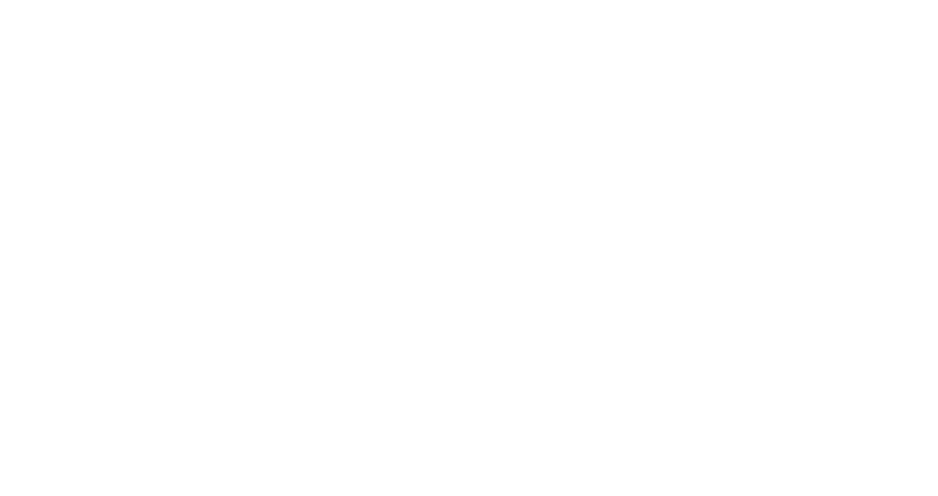
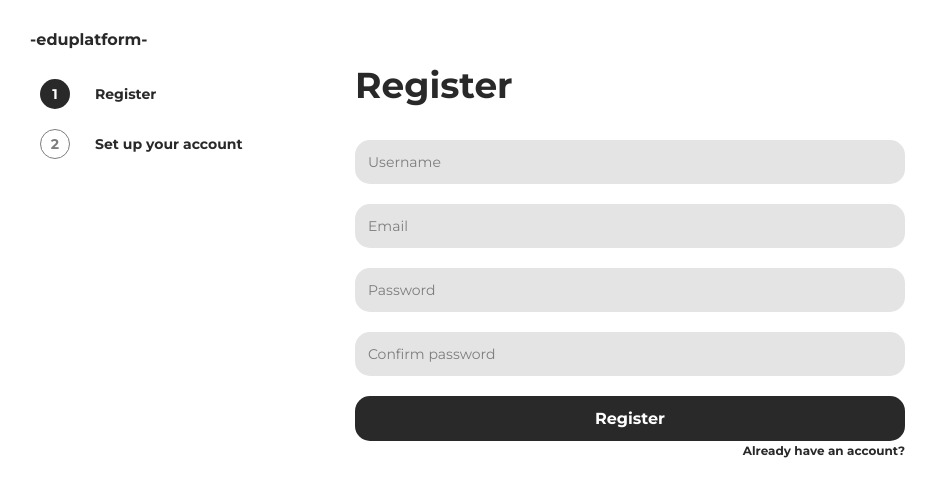
Before and after one commit to drivereduplatform/eduplatform-frontend, a React (Create React App) app: page /register in a window 1280 px wide. Shown: the top 496 px of the page, without its empty margins (0-938 px from the left). Built offline with nearby package versions, Linux system fonts and the light colour scheme.

Commit message:
added register page, setStep bug fix, working steps

```diff
--- a/public/index.html
+++ b/public/index.html
@@ -5,9 +5,6 @@
   <meta name="viewport" content="width=device-width, initial-scale=1" />
   <title>Edu Platform</title>
   <link rel="shortcut icon" href="./favicon.png">
-  <link rel="apple-touch-icon" sizes="180x180" href="/apple-touch-icon.png">
-  <link rel="icon" type="image/png" sizes="32x32" href="/favicon-32x32.png">
-  <link rel="icon" type="image/png" sizes="16x16" href="/favicon-16x16.png">
   <meta name="msapplication-TileColor" content="#da532c">
   <meta name="theme-color" content="#ffffff">
 </head>
--- a/src/App.jsx
+++ b/src/App.jsx
@@ -2,15 +2,14 @@ import { BrowserRouter, Route, Routes } from 'react-router-dom'
 import './style-global.css'
 import './style-main.css'
 import Login from './screens/Login';
+import Register from './screens/Register';
 
 function App() {
   return (
     <BrowserRouter>
       <Routes>
-        <Route exact path="/register">
-
-        </Route>
-        <Route path="/login" element={<Login />} />
+        <Route exact path="/register" element={<Register />} />
+        <Route exact path="/login" element={<Login />} />
       </Routes>
     </BrowserRouter>
   );
--- a/src/comp/register/Sidebar.jsx
+++ b/src/comp/register/Sidebar.jsx
@@ -1,6 +1,44 @@
-function Sidebar() {
-    return(
-        null
+function Sidebar({ step, language }) {
+
+    const stepItems = [
+        {
+            step: language.register.steps.registerAccount
+        },
+        {
+            step: language.register.steps.setupAccount
+        }
+    ]
+
+    return (
+        <aside>
+            <div className="aside-inner mini-inner">
+                <div className="aside-top">
+                    <div className="aside-logo">
+                        <h1>-eduplatform-</h1>
+                    </div>
+                </div>
+                <div className="aside-bottom">
+                    <div className="aside-steps">
+                        {
+                            stepItems.map((stepItem, key) => (
+                                <div key={key} className="aside-step">
+                                    <div className="aside-step-left">
+                                        <div className={step === (key + 1) ? 'aside-step-circle active' : 'aside-step-circle'}>
+                                            <h1>{key + 1}</h1>
+                                        </div>
+                                    </div>
+                                    <div className="aside-step-right">
+                                        <div className="aside-step-title link">
+                                            <h1>{stepItem.step}</h1>
+                                        </div>
+                                    </div>
+                                </div>
+                            ))
+                        }
+                    </div>
+                </div>
+            </div>
+        </aside>
     )
 }
 
--- /dev/null
+++ b/src/comp/register/StepOne.jsx
@@ -0,0 +1,69 @@
+import { Link } from "react-router-dom";
+import { useState } from "react";
+import axios from 'axios'
+import api from '../../configs/api'
+
+function StepOne({ language, setStep }) {
+
+    const [username, setUsername] = useState('')
+    const [password, setPassword] = useState('')
+    const [email, setEmail] = useState('')
+    const [confirmPassword, setConfirmPassword] = useState('')
+    const [lang, setLang] = useState('')
+
+
+    function registerRequest(e) {
+        setLang(language)
+        e.preventDefault()
+        if (password === confirmPassword) {
+            axios.post(`${api.api_url}/register`, {
+                username: username,
+                email: email,
+                password: password,
+                lang: lang
+            }).then(response => {
+                console.log(response);
+            })
+        } else {
+            // notification error
+        }
+        // то что снизу должно делатся поссле респонс саксес если что но пока так
+        setStep(2)
+        setUsername('')
+        setPassword('')
+        setEmail('')
+        setConfirmPassword('')
+    }
+
+    return (
+        <section className="register">
+            <div className="container">
+                <div className="register-inner inner">
+                    <div className="register-title title">
+                        <h1>{language.register.stepOne.title}</h1>
+                    </div>
+                    <form onSubmit={(e) => registerRequest(e)} className="register-form">
+                        <div className="register-form-input">
+                            <input value={username} onChange={(e) => setUsername(e.target.value)} placeholder={language.register.stepOne.inputs.username} type="text" />
+                        </div>
+                        <div className="register-form-input">
+                            <input value={email} onChange={(e) => setEmail(e.target.value)} placeholder={language.register.stepOne.inputs.email} type="text" />
+                        </div>
+                        <div className="register-form-input">
+                            <input value={password} onChange={(e) => setPassword(e.target.value)} placeholder={language.register.stepOne.inputs.password} type="text" />
+                        </div>
+                        <div className="register-form-input">
+                            <input value={confirmPassword} onChange={(e) => setConfirmPassword(e.target.value)} placeholder={language.register.stepOne.inputs.confirmPassword} type="text" />
+                        </div>
+                        <button onClick={(e) => registerRequest(e)} className="register-form-button">{language.register.stepOne.buttons.register}</button>
+                        <Link to="/login" className="register-form-note note">
+                            <p>{language.register.stepOne.buttons.alreadyHaveAccount}</p>
+                        </Link>
+                    </form>
+                </div>
+            </div>
+        </section>
+    )
+}
+
+export default StepOne;
--- /dev/null
+++ b/src/comp/register/StepTwo.jsx
@@ -0,0 +1,45 @@
+import { Link } from "react-router-dom";
+import { useState } from "react";
+import axios from 'axios'
+import api from '../../configs/api'
+
+function StepTwo({ language, setStep }) {
+
+    const [fullname, setFullname] = useState('')
+    const [img, setImg] = useState('')
+    const [lang, setLang] = useState('')
+
+    function setupRequest(e) {
+        e.preventDefault()
+        axios.post(`${api.api_url}/change-fullname`, {
+            fullname: fullname,
+        }).then(response => {
+            console.log(response);
+        })
+        axios.post(`${api.api_url}/change-img`, {
+            img: img,
+        }).then(response => {
+            console.log(response);
+        })
+        axios.post(`${api.api_url}/change-lang`, {
+            lang: lang,
+        }).then(response => {
+            console.log(response);
+        })
+        setStep(1)
+    }
+
+    return (
+        <section className="setup">
+            <div className="container">
+                <div className="register-inner inner">
+                    <div className="register-title title">
+                        <h1>{language.register.stepTwo.title}</h1>
+                    </div>
+                </div>
+            </div>
+        </section>
+    )
+}
+
+export default StepTwo;
--- a/src/configs/lang.jsx
+++ b/src/configs/lang.jsx
@@ -2,6 +2,10 @@ const lang = [
     {
         lang: 'en',
         login: {
+            steps: {
+                loginToAccount: "Login to account"
+            },
+            stepOne: {
                 title: "Login to your account",
                 inputs: {
                     username: "Username",
@@ -16,17 +20,21 @@ const lang = [
                     successfulLogin: "Successful login",
                     incorrectPassword: "Incorrect password",
                     userNotFound: "User not found"
-            },
-            steps: {
-                loginToAccount: "Login to account"
+                }
             }
         },
         register: {
+            steps: {
+                registerAccount: "Register",
+                setupAccount: "Set up your account"
+            },
+            stepOne: {
                 title: "Register",
                 inputs: {
                     username: "Username",
                     password: "Password",
-                confirmPassword: "Confirm password"
+                    confirmPassword: "Confirm password",
+                    email: "Email"
                 },
                 buttons: {
                     register: "Register",
@@ -37,15 +45,19 @@ const lang = [
                     emailAlreadyExists: "Email already exists",
                     successfulRegister: "Registration successful"
                 },
-            steps: {
-                loginToAccount: "Register",
-                setupAccount: "Set up your account"
+            },
+            stepTwo: {
+                title: "Setup your account"
             }
         }
     },
     {
         lang: 'ru',
         login: {
+            steps: {
+                loginToAccount: "Войдите в аккаунт"
+            },
+            stepOne: {
                 title: "Войдите в аккаунт",
                 inputs: {
                     username: "Логин",
@@ -60,17 +72,21 @@ const lang = [
                     successfulLogin: "Вы успешно вошли в аккаунт",
                     incorrectPassword: "Неправильный пароль",
                     userNotFound: "Пользователя с таким логином не существует"
-            },
-            steps: {
-                loginToAccount: "Войдите в аккаунт"
+                }
             }
         },
         register: {
+            steps: {
+                registerAccount: "Зарегистрироваться",
+                setupAccount: "Настройте ваш аккаунт"
+            },
+            stepOne: {
                 title: "Зарегистрироваться",
                 inputs: {
                     username: "Логин",
                     password: "Пароль",
-                confirmPassword: "Подтверждение пароля"
+                    confirmPassword: "Подтверждение пароля",
+                    email: "Электронная почта"
                 },
                 buttons: {
                     register: "Зарегистрироваться",
@@ -80,10 +96,10 @@ const lang = [
                     usernameAlreadyExists: "Данный логин уже занят",
                     emailAlreadyExists: "Данная почта уже занята",
                     successfulRegister: "Успешная регистрация"
+                }
             },
-            steps: {
-                loginToAccount: "Зарегистрироваться",
-                setupAccount: "Настройте ваш аккаунт"
+            stepTwo: {
+                title: "Настройте ваш аккаунт"
             }
         }
     }
--- a/src/screens/Login.jsx
+++ b/src/screens/Login.jsx
@@ -1,6 +1,6 @@
 import { useState } from "react"
 import Sidebar from "../comp/login/Sidebar"
-import Main from "../comp/login/Main"
+import StepOne from "../comp/login/StepOne"
 import lang from "../configs/lang"
 
 function Login() {
@@ -24,7 +24,7 @@ function Login() {
             <main>
                 {
                     step === 1 ?
-                        <Main language={language} step={setStep} />
+                        <StepOne language={language} setStep={setStep} />
                         :
                         null
                 }
--- a/src/screens/Register.jsx
+++ b/src/screens/Register.jsx
@@ -0,0 +1,41 @@
+import { useState } from "react"
+import Sidebar from "../comp/register/Sidebar"
+import StepOne from "../comp/register/StepOne"
+import StepTwo from "../comp/register/StepTwo"
+import lang from "../configs/lang"
+
+function Register() {
+
+    function languageSelector() {
+        const language = window.navigator.language.split("-")[0]
+        for (let i = 0; i < lang.length; i++) {
+            if (language === lang[i].lang) {
+                return i
+            }
+        }
+    }
+
+    const language = lang[languageSelector()]
+
+    const [step, setStep] = useState(1)
+    console.log(step);
+
+    return (
+        <>
+            <Sidebar language={language} step={step} />
+            <main>
+                {
+                    step === 1 ?
+                        <StepOne language={language} setStep={setStep} />
+                        :
+                        step === 2 ?
+                            <StepTwo language={language} setStep={setStep} />
+                            :
+                            null
+                }
+            </main>
+        </>
+    )
+}
+
+export default Register
--- a/src/style-main.css
+++ b/src/style-main.css
@@ -1,5 +1,5 @@
 aside{
-    width: 270px;
+    width: 330px;
     position: fixed;
     height: 100vh;
     left: 0;
@@ -25,12 +25,11 @@ aside{
     width: 100%;
     display: flex;
     align-items: center;
-    justify-content: space-between;
     padding: 10px;
 }
 
 .aside-step-circle{
-    border: 1px solid var(--input-color);
+    border: 1px solid var(--input-text-color);
     border-radius: 50%;
     width: 30px;
     height: 30px;
@@ -39,6 +38,7 @@ aside{
     display: flex;
     align-items: center;
     justify-content: center;
+    margin-right: 25px;
 }
 
 .aside-step-circle.active{
@@ -48,10 +48,11 @@ aside{
 }
 
 main{
-    margin-left: 270px;
+    margin-left: 330px;
 }
 
-.login-form{
+.login-form,
+.register-form{
     display: flex;
     flex-direction: column;
     max-width: 550px;
@@ -67,7 +68,8 @@ main{
     margin-right: 10px;
 }
 
-.login-form-note{
+.login-form-note,
+.register-form-note{
     display: flex;
     justify-content: flex-end;
 }
```
Also changed, not shown: src/comp/login/StepOne.jsx (renamed from src/comp/login/Main.jsx, +12 -8 lines), src/comp/register/Main.jsx (deleted). Lines whose indentation alone changed are shown as unchanged.
